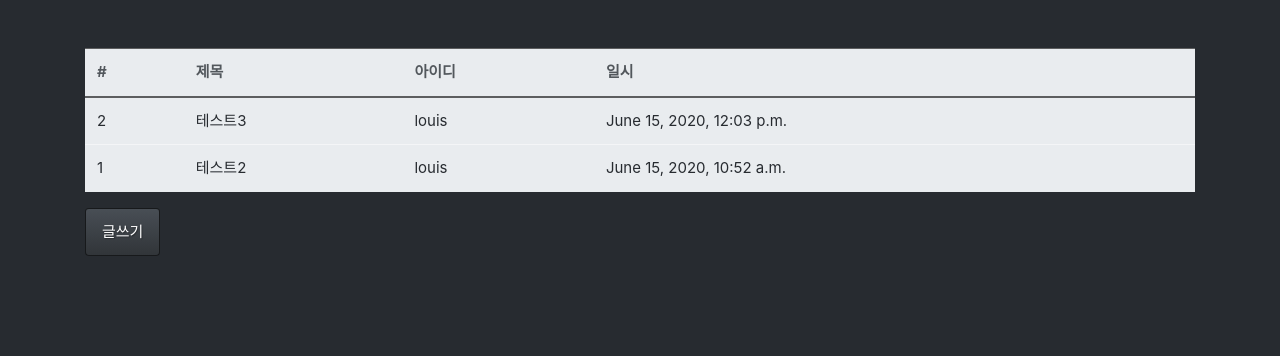
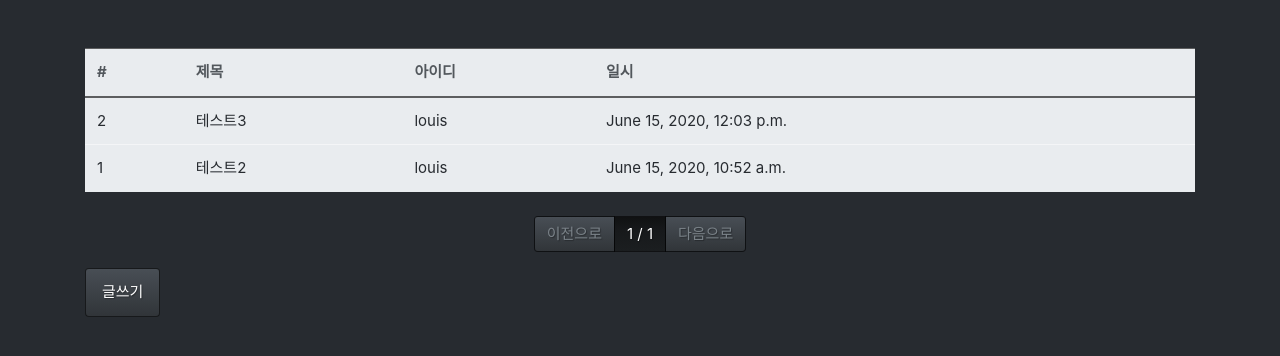
Before and after one commit to louisuss/django_basic, a Django app: page /board/list/ in a window 1280 px wide. Shown: the top 356 px of the page. Run offline with Django 3.2, Linux system fonts and the light colour scheme; data comes from the database, SQL or seed files in the repository; some libraries are stand-ins or nearby versions.

Commit message:
Add paging

```diff
--- a/board/templates/board_list.html
+++ b/board/templates/board_list.html
@@ -26,6 +26,37 @@
         </table>
     </div>
 </div>
+<div class="row mt-2">
+    <div class="col-12">
+        <nav>
+            <ul class="pagination justify-content-center">
+                {% if boards.has_previous %}
+                <li class="page-item">
+                    <a href="?p={{ boards.previous_page_number }}" class="page-link">이전으로</a>
+                </li>
+                {% else %}
+                <li class="page-item disabled">
+                    <a href="#" class="page-link">이전으로</a>
+                </li>
+                {% endif%}
+
+                <li class="page-item active">
+                    <a href="#" class="page-link">{{ boards.number }} / {{ boards.paginator.num_pages }}</a>
+                </li>
+
+                {% if boards.has_next %}
+                <li class="page-item">
+                    <a href="?p={{ boards.next_page_number }}" class="page-link">다음으로</a>
+                </li>
+                {% else %}
+                <li class="page-item disabled">
+                    <a href="#" class="page-link">다음으로</a>
+                </li>
+                {% endif %}
+            </ul>
+        </nav>
+    </div>
+</div>
 <div class="row">
     <div class="col-12">
         <button class="btn btn-primary">글쓰기</button>
```
